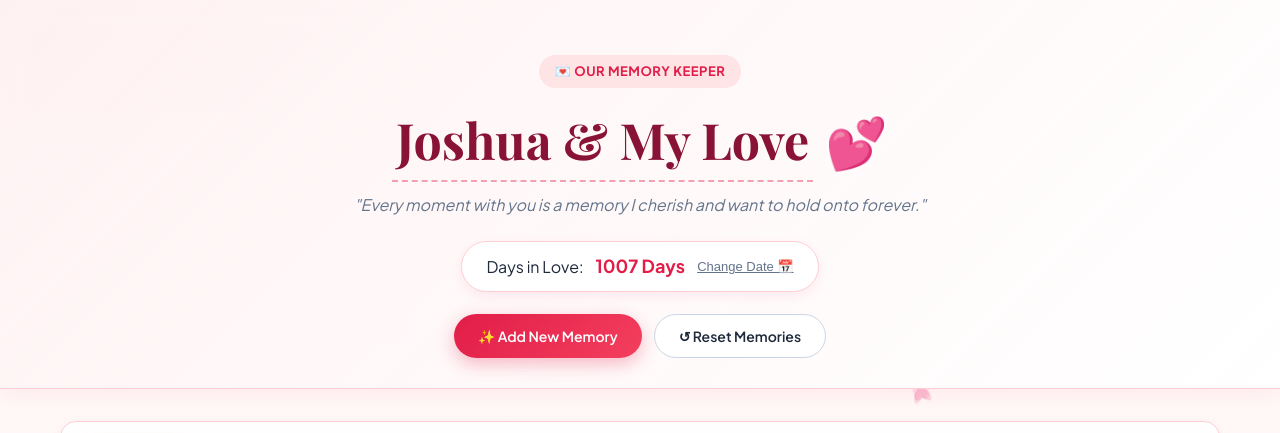
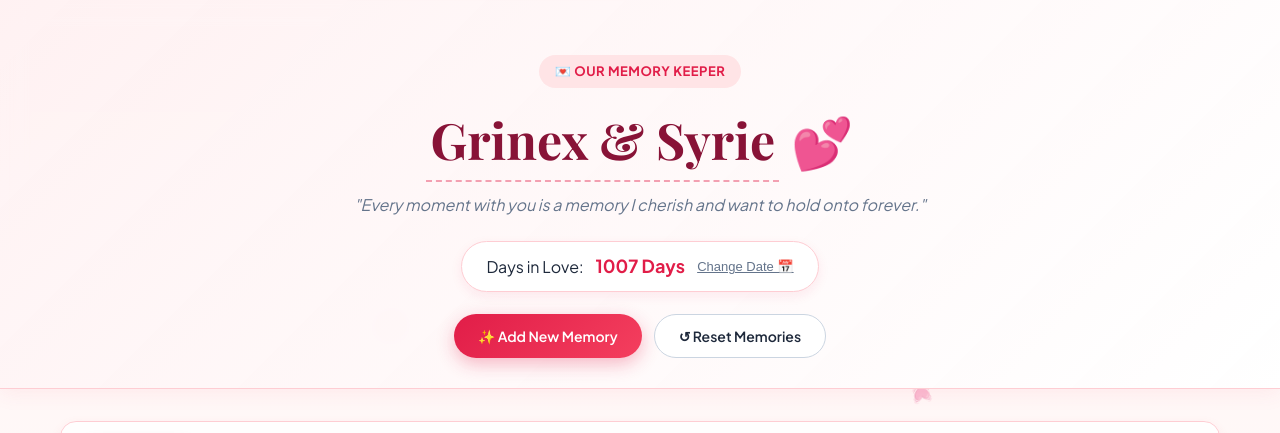
Before and after one commit to Joshua-jpg1/Sample, a plain HTML site: page index.html in a window 1280 px wide. Shown: the top 433 px of the page. Drawn offline with nearby package versions, Linux system fonts and the light colour scheme; a web font is replaced by a local one.

Commit message:
Personalize website title and couple names to Grinex & Syrie

```diff
--- a/index.html
+++ b/index.html
@@ -3,7 +3,7 @@
 <head>
   <meta charset="UTF-8">
   <meta name="viewport" content="width=device-width, initial-scale=1.0">
-  <title>Our Love Story & Memories | Couple Photo Album</title>
+  <title>Grinex &amp; Syrie | Our Love Story &amp; Memories</title>
   <link rel="preconnect" href="https://fonts.googleapis.com">
   <link rel="preconnect" href="https://fonts.gstatic.com" crossorigin>
   <link href="https://fonts.googleapis.com/css2?family=Playfair+Display:ital,wght@0,500;0,700;1,400;1,600&family=Plus+Jakarta+Sans:wght@400;500;600;700&display=swap" rel="stylesheet">
@@ -693,7 +693,7 @@
   <header>
     <div class="badge-tag">💌 Our Memory Keeper</div>
     <h1 class="couple-title">
-      <span class="couple-names-wrap" id="coupleNamesDisplay" title="Click to edit names">Joshua &amp; My Love</span>
+      <span class="couple-names-wrap" id="coupleNamesDisplay" title="Click to edit names">Grinex &amp; Syrie</span>
       <span>💕</span>
     </h1>
     <p class="subtitle">"Every moment with you is a memory I cherish and want to hold onto forever."</p>
@@ -886,7 +886,7 @@
 
     // Couple Names & Anniversary
     function initCoupleInfo() {
-      const savedNames = localStorage.getItem('couple_names') || 'Joshua & My Love';
+      const savedNames = localStorage.getItem('couple_names') || 'Grinex & Syrie';
       document.getElementById('coupleNamesDisplay').textContent = savedNames;
 
       document.getElementById('coupleNamesDisplay').addEventListener('click', () => {
```
